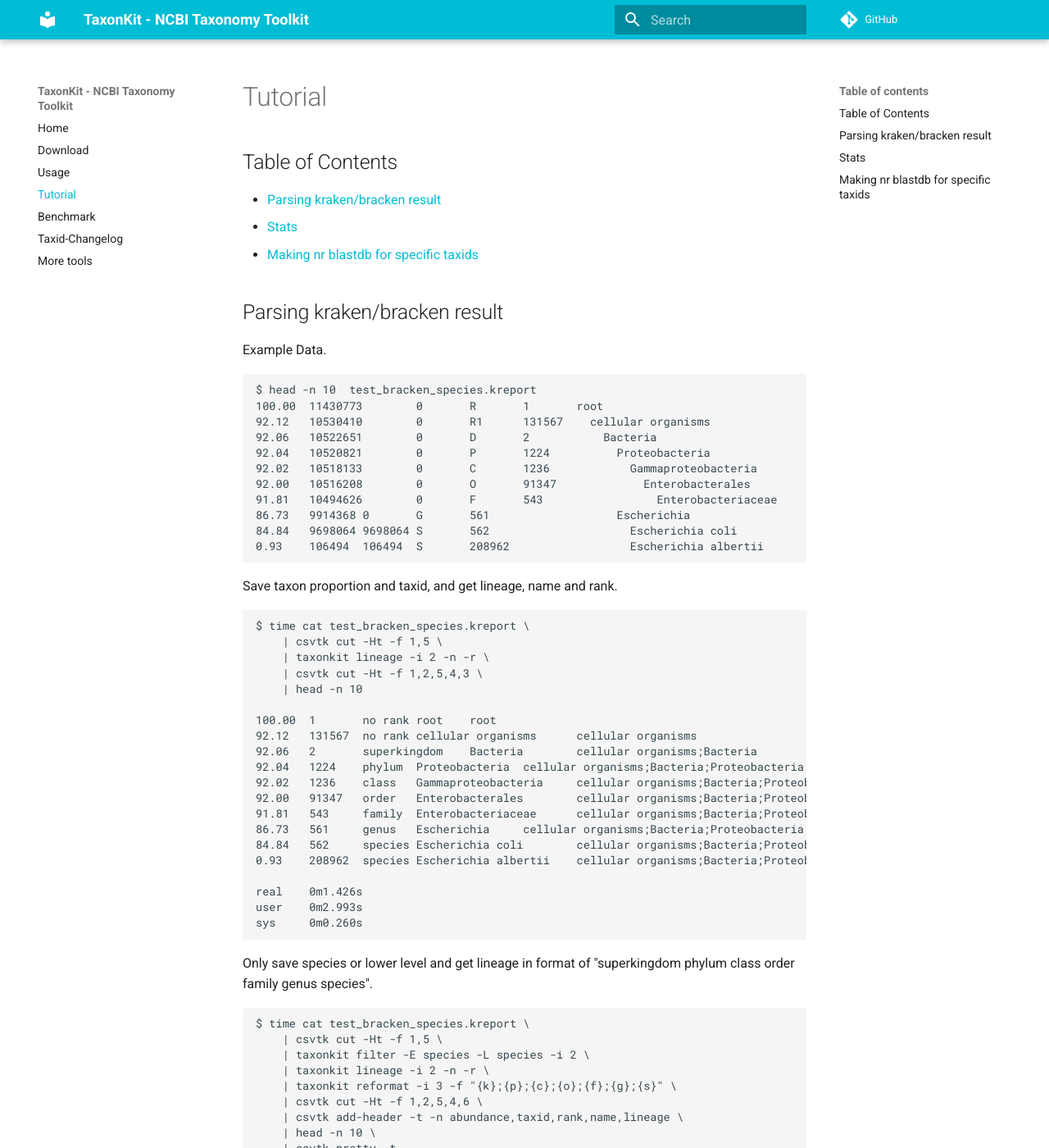
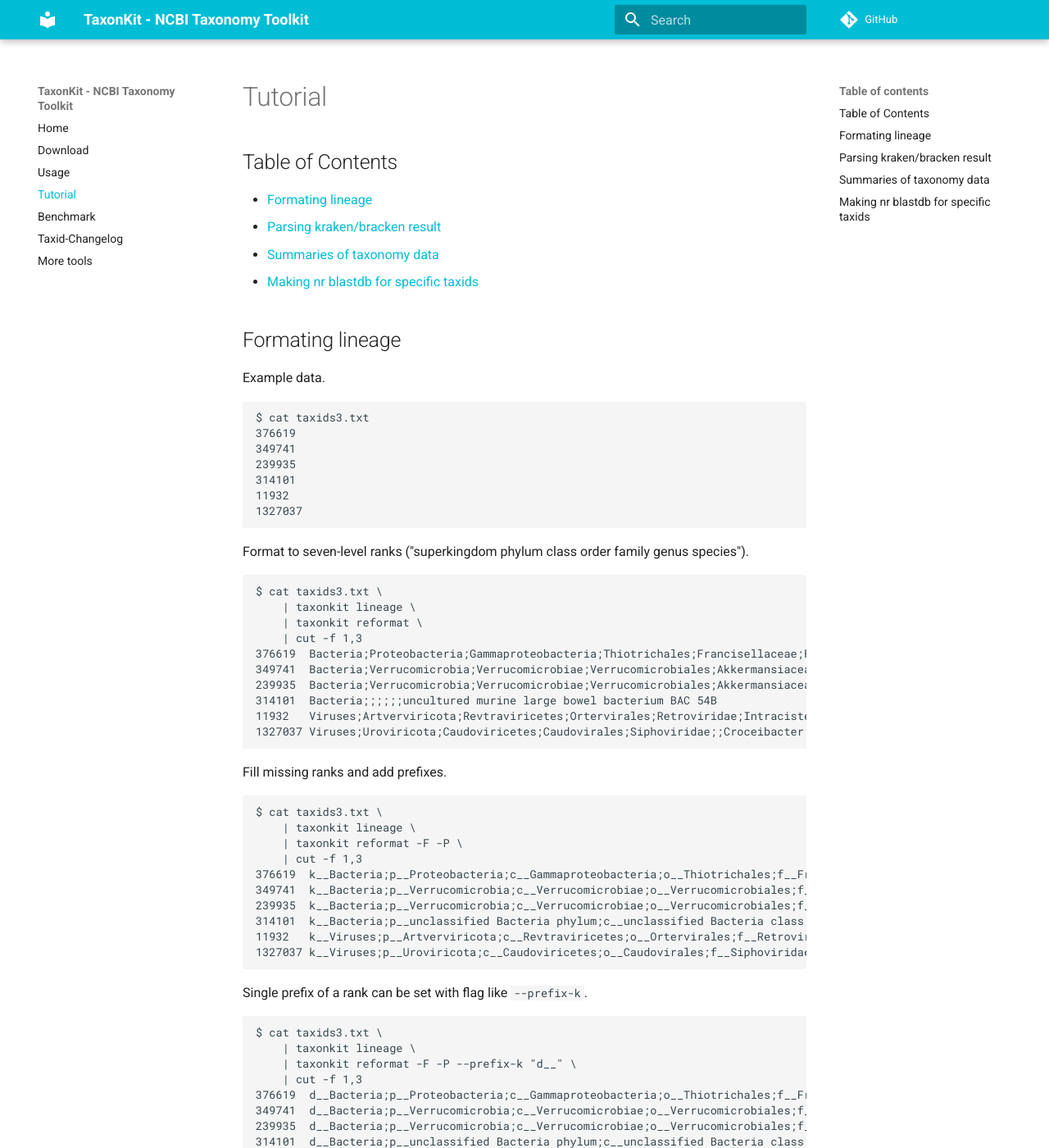
Before and after one commit to shenwei356/taxonkit, an MkDocs documentation site: the page built from doc/docs/tutorial.md, in a window 1280 px wide and 1400 px high. Shown: the whole window at 82% size. Built offline with MkDocs 1.6.1 and Material for MkDocs 9.7.7, drawn with Linux system fonts in a browser that asks for light colours; comment, search, counter and statistics services are not loaded; old or Windows-style settings are respelled for this version of MkDocs; some of the changed text lies outside the part shown.

Commit message:
reformat: add flags for adding prefix

```diff
--- a/doc/docs/tutorial.md
+++ b/doc/docs/tutorial.md
@@ -6,12 +6,63 @@
 <!-- START doctoc generated TOC please keep comment here to allow auto update -->
 <!-- DON'T EDIT THIS SECTION, INSTEAD RE-RUN doctoc TO UPDATE -->
 
+- [Formating lineage](#formating-lineage)
 - [Parsing kraken/bracken result](#parsing-krakenbraken-result)
-- [Stats](#stats)
+- [Summaries of taxonomy data](#summaries-of-taxonomy-data)
 - [Making nr blastdb for specific taxids](#making-nr-blastdb-for-specific-taxids)
 
 <!-- END doctoc generated TOC please keep comment here to allow auto update -->
 
+## Formating lineage
+
+Example data.
+
+    $ cat taxids3.txt
+    376619
+    349741
+    239935
+    314101
+    11932
+    1327037
+
+Format to seven-level ranks ("superkingdom phylum class order family genus species").
+
+    $ cat taxids3.txt \
+        | taxonkit lineage \
+        | taxonkit reformat \
+        | cut -f 1,3
+    376619  Bacteria;Proteobacteria;Gammaproteobacteria;Thiotrichales;Francisellaceae;Francisella;Francisella tularensis
+    349741  Bacteria;Verrucomicrobia;Verrucomicrobiae;Verrucomicrobiales;Akkermansiaceae;Akkermansia;Akkermansia muciniphila
+    239935  Bacteria;Verrucomicrobia;Verrucomicrobiae;Verrucomicrobiales;Akkermansiaceae;Akkermansia;Akkermansia muciniphila
+    314101  Bacteria;;;;;;uncultured murine large bowel bacterium BAC 54B
+    11932   Viruses;Artverviricota;Revtraviricetes;Ortervirales;Retroviridae;Intracisternal A-particles;Mouse Intracisternal A-particle
+    1327037 Viruses;Uroviricota;Caudoviricetes;Caudovirales;Siphoviridae;;Croceibacter phage P2559Y
+
+Fill missing ranks and add prefixes.
+
+    $ cat taxids3.txt \
+        | taxonkit lineage \
+        | taxonkit reformat -F -P \
+        | cut -f 1,3
+    376619  k__Bacteria;p__Proteobacteria;c__Gammaproteobacteria;o__Thiotrichales;f__Francisellaceae;g__Francisella;s__Francisella tularensis
+    349741  k__Bacteria;p__Verrucomicrobia;c__Verrucomicrobiae;o__Verrucomicrobiales;f__Akkermansiaceae;g__Akkermansia;s__Akkermansia muciniphila
+    239935  k__Bacteria;p__Verrucomicrobia;c__Verrucomicrobiae;o__Verrucomicrobiales;f__Akkermansiaceae;g__Akkermansia;s__Akkermansia muciniphila
+    314101  k__Bacteria;p__unclassified Bacteria phylum;c__unclassified Bacteria class;o__unclassified Bacteria order;f__unclassified Bacteria family;g__unclassified Bacteria genus;s__uncultured murine large bowel bacterium BAC 54B
+    11932   k__Viruses;p__Artverviricota;c__Revtraviricetes;o__Ortervirales;f__Retroviridae;g__Intracisternal A-particles;s__Mouse Intracisternal A-particle
+    1327037 k__Viruses;p__Uroviricota;c__Caudoviricetes;o__Caudovirales;f__Siphoviridae;g__unclassified Siphoviridae genus;s__Croceibacter phage P2559Y
+
+Single prefix of a rank can be set with flag like `--prefix-k`.
+
+    $ cat taxids3.txt \
+        | taxonkit lineage \
+        | taxonkit reformat -F -P --prefix-k "d__" \
+        | cut -f 1,3
+    376619  d__Bacteria;p__Proteobacteria;c__Gammaproteobacteria;o__Thiotrichales;f__Francisellaceae;g__Francisella;s__Francisella tularensis
+    349741  d__Bacteria;p__Verrucomicrobia;c__Verrucomicrobiae;o__Verrucomicrobiales;f__Akkermansiaceae;g__Akkermansia;s__Akkermansia muciniphila
+    239935  d__Bacteria;p__Verrucomicrobia;c__Verrucomicrobiae;o__Verrucomicrobiales;f__Akkermansiaceae;g__Akkermansia;s__Akkermansia muciniphila
+    314101  d__Bacteria;p__unclassified Bacteria phylum;c__unclassified Bacteria class;o__unclassified Bacteria order;f__unclassified Bacteria family;g__unclassified Bacteria genus;s__uncultured murine large bowel bacterium BAC 54B
+    11932   d__Viruses;p__Artverviricota;c__Revtraviricetes;o__Ortervirales;f__Retroviridae;g__Intracisternal A-particles;s__Mouse Intracisternal A-particle
+    1327037 d__Viruses;p__Uroviricota;c__Caudoviricetes;o__Caudovirales;f__Siphoviridae;g__unclassified Siphoviridae genus;s__Croceibacter phage P2559Y
 
 ## Parsing kraken/bracken result
 
@@ -79,7 +130,7 @@
     user    0m12.874s
     sys     0m0.808s
 
-## Stats
+## Summaries of taxonomy data
 
 You can change the taxID of interest.
 
```
Also changed, not shown: doc/docs/usage.md (+27 -0 lines), 2 other files.
